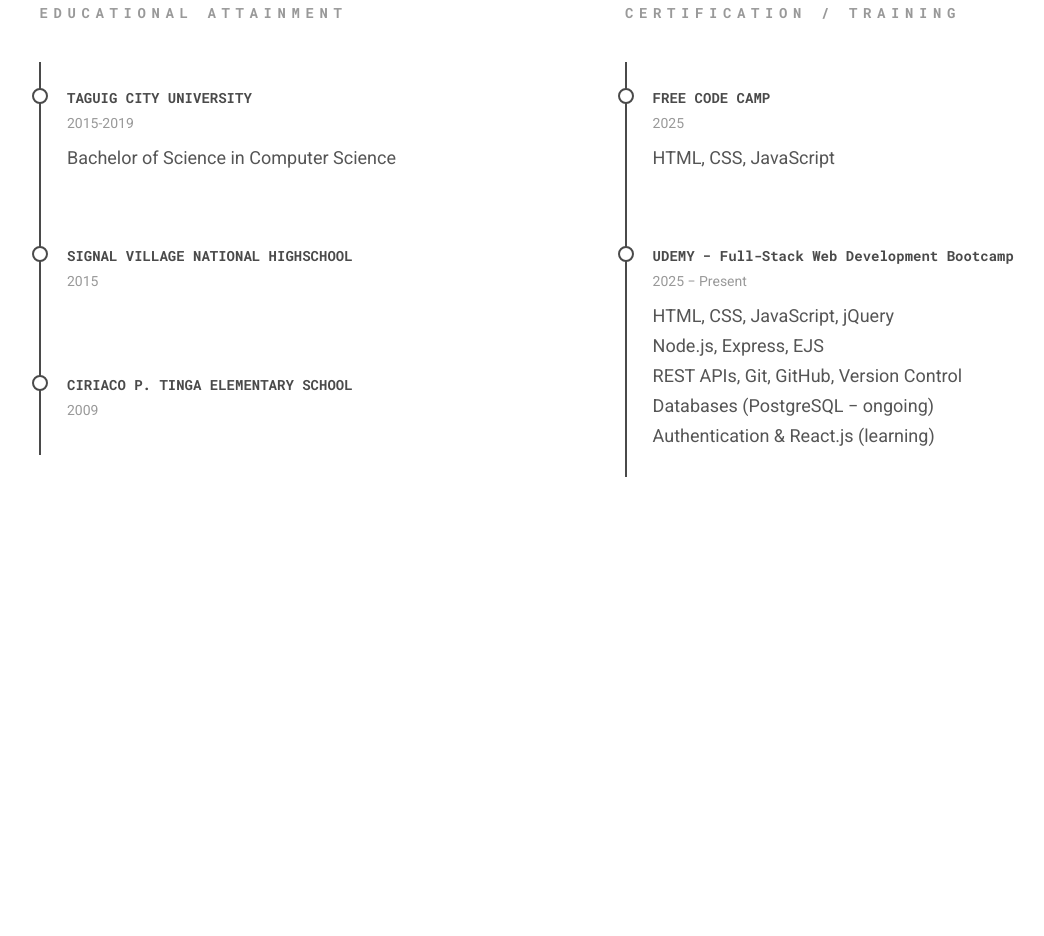
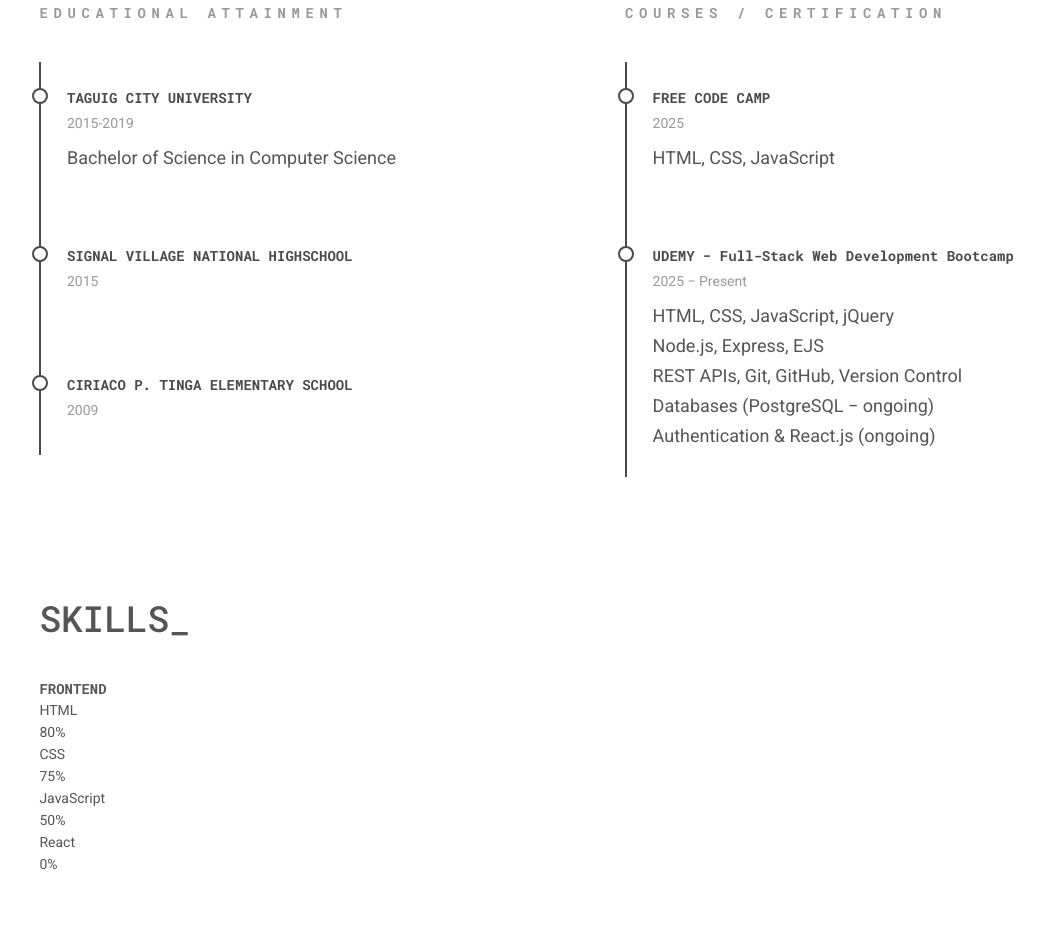
Before and after one commit to Marco-013/John-Marco-Portfolio, a plain HTML site: page index.html in a window 1280 px wide. Shown: the part 1051-1987 px from the top of the page, without its empty margins (45-1089 px from the left). Before the commit the page ends 1588 px from the top, so only its background shows below. Drawn offline with nearby package versions, Linux system fonts and the light colour scheme.

Commit message:
added skills

```diff
--- a/index.html
+++ b/index.html
@@ -96,7 +96,7 @@
             </p>
 
             <!-- CV -->
-            <a href="" class="button button--flex text-sm">
+            <a href="/assets/images/John Marco Silvestre - CV.pdf" class="button button--flex text-sm">
                 <i class="ri-download-line"></i>
                 DOWNLOAD CV
             </a>
@@ -129,9 +129,9 @@
                     </div>
                 </div>
 
-                <!-- Training -->
+                <!-- Certification -->
                 <div class="resume__data">
-                    <h3 class="resume__title text-sm">CERTIFICATION / TRAINING</h3>
+                    <h3 class="resume__title text-sm"> COURSES / CERTIFICATION</h3>
 
                     <div class="resume__item">
                         <h3 class="resume__subtitle text-sm">FREE CODE CAMP</h3>
@@ -146,11 +146,68 @@
                         <p class="resume__description text-lg">Node.js, Express, EJS</p>
                         <p class="resume__description text-lg">REST APIs, Git, GitHub, Version Control</p>
                         <p class="resume__description text-lg">Databases (PostgreSQL &minus; ongoing)</p>
-                        <p class="resume__description text-lg">Authentication & React.js (learning)</p>
+                        <p class="resume__description text-lg">Authentication & React.js (ongoing)</p>
                     </div>
                 </div>
 
             </div>
+        </section>
+
+        <!-- Skills -->
+        <section class="section container">
+            <h2 class="section__title">SKILLS_</h2>
+
+            <div class="skills__container grid">
+                <div class="skills__content">
+                    <h3 class="skills__title text-sm">FRONTEND</h3>
+                    <div class="skills__list grid">
+                        <div class="skills__data">
+                            <div class="skills__titles">
+                                <p class="skills__name text-sm">HTML</p>
+                                <span class="skills__number text-sm">80%</span>
+                            </div>
+
+                            <div class="skills__bar">
+                                <span class="skills__percentage" style="width: "></span>
+                            </div>
+                        </div>
+
+                        <div class="skills__data">
+                            <div class="skills__titles">
+                                <p class="skills__name text-sm">CSS</p>
+                                <span class="skills__number text-sm">75%</span>
+                            </div>
+
+                            <div class="skills__bar">
+                                <span class="skills__percentage" style="width: "></span>
+                            </div>
+                        </div>
+
+                        <div class="skills__data">
+                            <div class="skills__titles">
+                                <p class="skills__name text-sm">JavaScript</p>
+                                <span class="skills__number text-sm">50%</span>
+                            </div>
+
+                            <div class="skills__bar">
+                                <span class="skills__percentage" style="width: "></span>
+                            </div>
+                        </div>
+
+                        <div class="skills__data">
+                            <div class="skills__titles">
+                                <p class="skills__name text-sm">React</p>
+                                <span class="skills__number text-sm">0%</span>
+                            </div>
+
+                            <div class="skills__bar">
+                                <span class="skills__percentage" style="width: "></span>
+                            </div>
+                        </div>
+                    </div>
+                </div>
+            </div>
+
         </section>
 
     </main>
```
Also changed, not shown: 1 other file.
